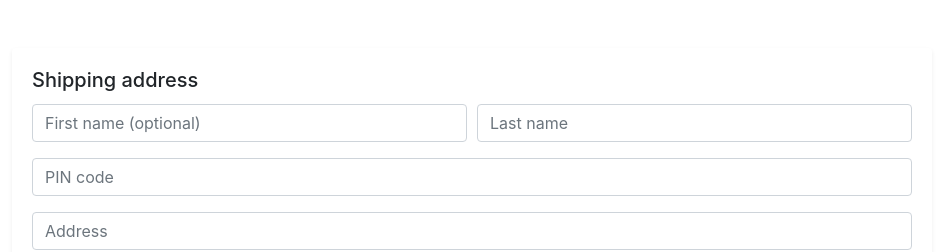
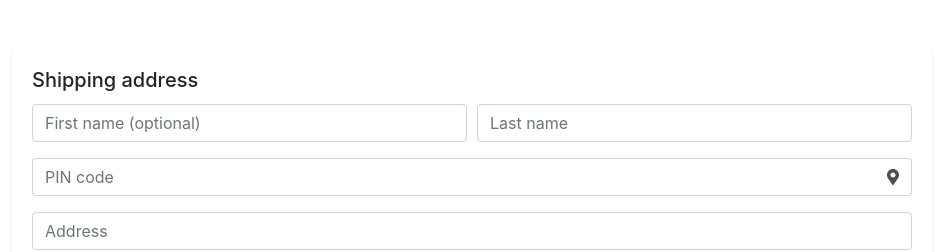
Before and after one commit to nirmalkar/shipping_form, a React (Create React App) app: page / in a window 1280 px wide. Shown: the top 252 px of the page, without its empty margins (168-1111 px from the left). Built offline with nearby package versions, Linux system fonts and the light colour scheme.

Commit message:
SHIPPING: changes in border of pin code input field

```diff
--- a/src/pages/Shipping.js
+++ b/src/pages/Shipping.js
@@ -38,6 +38,12 @@ const Shipping = () => {
       [e.target.name]: e.target.value,
     });
   };
+  const handleNumberInput = (e) => {
+    setInput({
+      ...input,
+      [e.target.name]: e.target.value.replace(/\D/, ""),
+    });
+  };
 
   return (
     <div>
@@ -73,7 +79,7 @@ const Shipping = () => {
                       />
                     </div>
                   </div>
-                  <div className="form-group">
+                  <div className="input-group mb-3">
                     <input
                       name="pin"
                       maxLength="6"
@@ -83,7 +89,16 @@ const Shipping = () => {
                       placeholder="PIN code"
                       type="text"
                       className="form-control"
+                      style={{ borderRight: "none" }}
                     />
+                    <div className="input-group-append">
+                      <span
+                        className="input-group-text"
+                        style={{ background: "white", borderLeft: "none" }}
+                      >
+                        <i className="fas fa-map-marker-alt"></i>
+                      </span>
+                    </div>
                   </div>
                   <div className="form-group">
                     <input
@@ -143,11 +158,12 @@ const Shipping = () => {
                   <div className="form-group">
                     <input
                       name="phone"
-                      onChange={(e) => handleInputChange(e)}
+                      maxLength="10"
+                      onChange={(e) => handleNumberInput(e)}
                       required
                       value={input.phone}
                       placeholder="Phone"
-                      type="number"
+                      type="text"
                       className="form-control"
                     />
                   </div>
```
